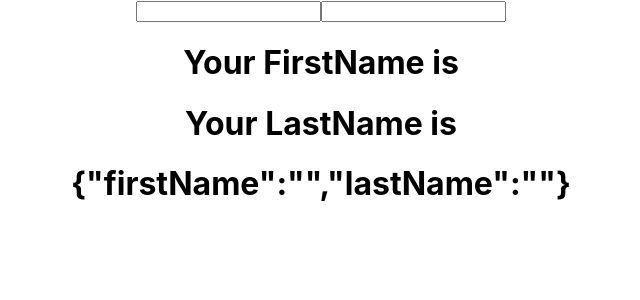
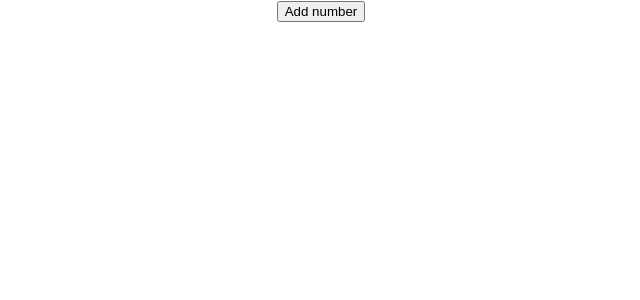
Before and after one commit to SandeepKumar377/ReactJs-Hooks-Tut, a React (Create React App) app: page / in a window 1280 px wide. Shown: the top 300 px of the page, without its empty margins (319-959 px from the left). Built offline with nearby package versions, Linux system fonts and the light colour scheme.

Commit message:
useState with array

```diff
--- a/src/App.js
+++ b/src/App.js
@@ -1,5 +1,6 @@
 import './App.css';
-import FunctionCounterThree from './components/FunctionCounterThree';
+import FunctionCounterFour from './components/FunctionCounterFour';
+// import FunctionCounterThree from './components/FunctionCounterThree';
 // import ClassCounter from './components/ClassCounter';
 // import ClassCounterTwo from './components/ClassCounterTwo';
 // import FunctionCounter from './components/FunctionCounter';
@@ -8,7 +9,8 @@
 function App() {
   return (
     <div className="App">
-      <FunctionCounterThree/>
+      <FunctionCounterFour/>
+      {/* <FunctionCounterThree/> */}
        {/* <ClassCounter/>
        <FunctionCounter/>
        <FunctionCounterTwo/>
--- /dev/null
+++ b/src/components/FunctionCounterFour.js
@@ -0,0 +1,25 @@
+import React, { useState } from "react";
+
+const FunctionCounterFour = () => {
+    const [items, setItems] = useState([])
+    const addItem=()=>{
+         setItems([...items, {
+             id: items.length,
+             value: Math.floor(Math.random()*20)+1
+         }])
+    }
+    return (
+        <div>
+            <button onClick={addItem} >Add number</button>
+            <ul>
+            {
+                 items.map(item=>(
+                     <li key={item.id}>{item.value}</li>
+                 ))
+             }
+            </ul>
+
+        </div>
+    )
+}
+export default FunctionCounterFour
```
